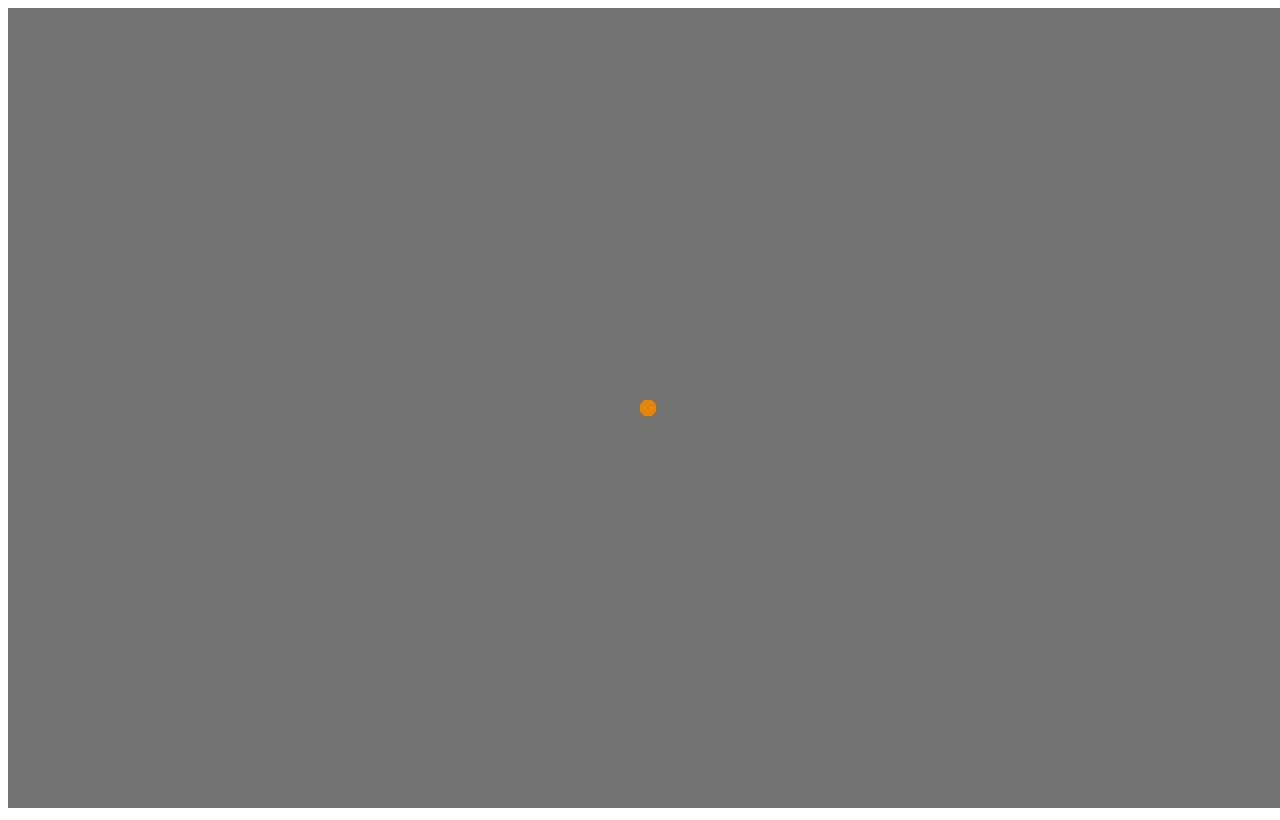
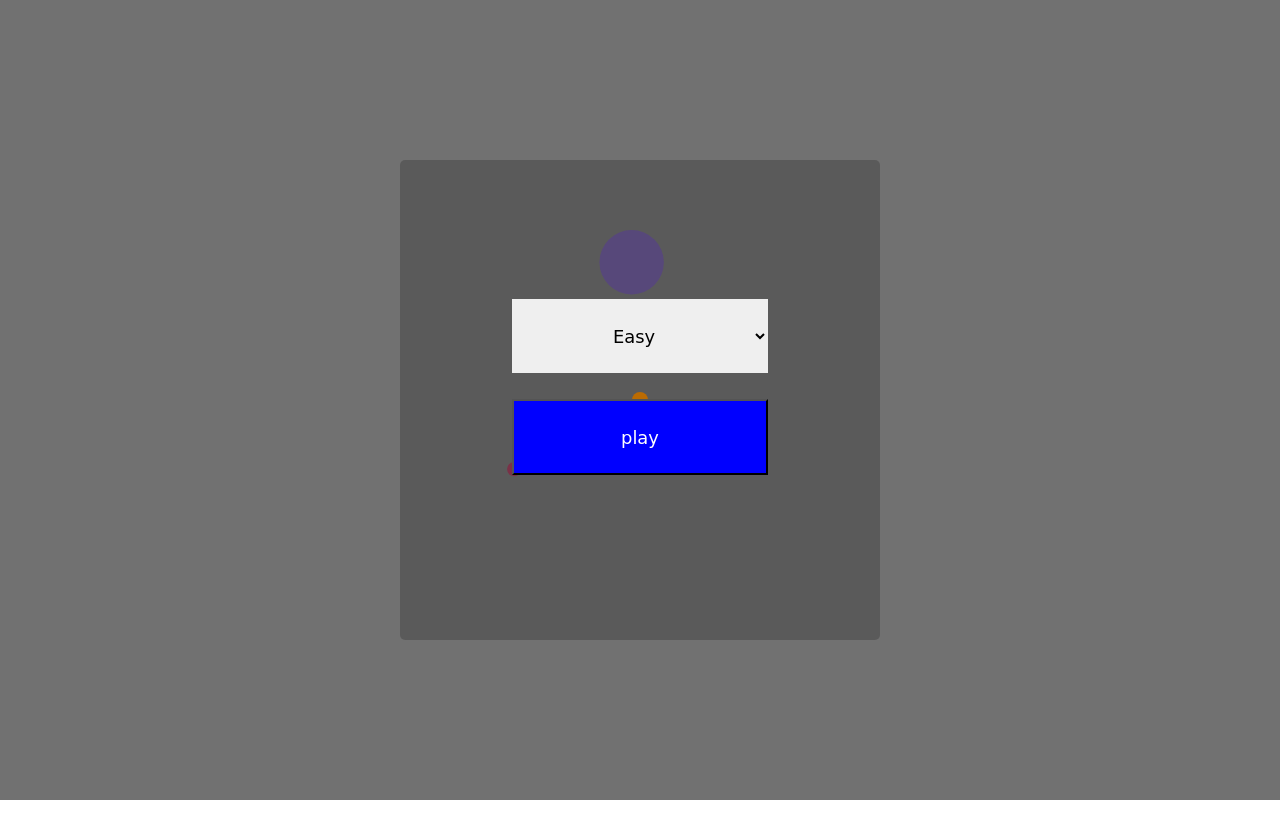
Before and after one commit to Nitishperfectionist/ShootingBallGame, a plain HTML site: page index.html in a window 1280 px wide. Drawn offline with Linux system fonts and the light colour scheme.

Commit message:
completed till all css part except functionality

```diff
--- a/index.css
+++ b/index.css
@@ -1,3 +1,61 @@
 canvas{
     background-color:rgba(0, 0, 0, 0.555);
+    max-width: 100%;
 }
+*{
+    padding: 0;
+    margin: 0;
+}
+.scoreBoard{
+    position: fixed;
+    top: 5%;
+    left: 5%;
+    font: 600 1.3vmax "Franklin Gothic Medium";
+    color: bisque;
+    display: none;
+}
+form{
+    background-color: rgba(0, 0, 0, 0.199);
+    height: 60vh;
+    width: 60vh;
+    position: absolute;
+    transform: translateX(-50%) translateY(-50%);
+    top: 50%;
+    left: 50%;
+    display: flex;
+    flex-direction: column;
+    border-radius: 5px;
+    justify-content: center;
+    align-items: center;
+}
+form > select,
+form select option{
+    padding: 2vmax;
+    width:20vw;
+    text-align: center;
+    font-size: 1.4vmax;
+    font-family: cursive;
+    outline: none;
+    transition: all 0.5s;
+    border: none;
+
+}
+form > input{
+    margin: 2vmax;
+    padding: 2vmax;
+    width: 20vw;
+    cursor: pointer;
+    color: white;
+    transition: all 0.5s;
+    background-color:blue;
+    font-size: 1.4vmax;
+    font-family: cursive;
+    outline: none;
+}
+form > select:hover{
+    box-shadow: 0 0 10px white;
+}
+form > input:hover{
+    background-color: rgba(165, 42, 42, 0.918);
+    box-shadow: 0 0 10px white;
+}
--- a/index.html
+++ b/index.html
@@ -7,6 +7,16 @@
     <link rel="stylesheet" href="index.css"/>
 </head>
 <body>
+    <div class="scoreBoard">score:0</div>
+    <form action="" method="get">
+        <select name="" id="difficulty">
+            <option value="easy">Easy</option>
+            <option value="medium">Medium</option>
+            <option value="high">High</option>
+            <option value="insane">Insane</option>
+        </select>
+        <input type="submit" value="play"/>
+    </form>
     <div class="mygame"></div>
 </body>
 <script src="./index.js"></script>
--- a/index.js
+++ b/index.js
@@ -27,11 +27,12 @@ class Player{
 }
 //weapon
 class Weapon{
-    constructor(x,y,radius,color){
+    constructor(x,y,radius,color,velocity){
        this.x=x;
        this.y=y;
        this.radius=radius;
        this.color=color;
+       this.velocity=velocity;
 
     }
     draw(){
@@ -40,6 +41,34 @@ class Weapon{
        context.fillStyle=this.color;
 
        context.fill();
+    }
+    update(){
+        this.draw();
+        this.x+=this.velocity.x;
+        this.y+=this.velocity.y;
+    }
+}
+//enemy
+class Enemy{
+    constructor(x,y,radius,color,velocity){
+       this.x=x;
+       this.y=y;
+       this.radius=radius;
+       this.color=color;
+       this.velocity=velocity;
+
+    }
+    draw(){
+       context.beginPath();
+       context.arc(this.x, this.y, this.radius, Math.PI / 180 * 0, Math.PI / 180 * 360, false);
+       context.fillStyle=this.color;
+
+       context.fill();
+    }
+    update(){
+        this.draw();
+        this.x+=this.velocity.x;
+        this.y+=this.velocity.y;
     }
 }
 //player
@@ -50,23 +79,67 @@ const newPlayer=new Player(
     `rgb(${Math.random()*250},${Math.random()*250},${Math.random()*250})`
 );
 const weapon=[]
+const enemies=[]
+
+const spawnEnemy=()=>{
+    const enemySize=Math.random()*(40-5)+5;
+    const enemyColor= `rgb(${Math.random()*250},${Math.random()*250},${Math.random()*250})`
+    let random;
+    if(Math.random()<0.5){
+     random={
+        x:Math.random()<0.5 ? canvas.width + enemySize : 0-enemySize,
+        y:Math.random()*canvas.height,
+     }
+    }else{
+        random={
+            x:Math.random() * canvas.width,
+            y:Math.random()<0.5 ? canvas.height + enemySize : 0-enemySize,
+
+         }
+    }
+    const angle=Math.atan2(
+        canvas.height / 2 - random.y,
+        canvas.width / 2 - random.x
+    )
+    const velocity={
+        x:Math.cos(angle)*5,
+        y:Math.sin(angle)*5,
+
+    }
+    enemies.push(new Enemy(random.x,random.y,enemySize,enemyColor,velocity))
+}
 function Animation(){
     requestAnimationFrame(Animation);
+    context.clearRect(0, 0, canvas.width, canvas.height);
+
 
 newPlayer.draw();
 
 weapon.forEach((el)=>{
-    el.draw();
+    el.update();
+})
+enemies.forEach((el)=>{
+    el.update();
 })
 }
+setInterval(spawnEnemy,1000)
+
 canvas.addEventListener("click",(ele)=>{
+    const angle=Math.atan2(
+        ele.clientY - canvas.height / 2,
+        ele.clientX - canvas.width / 2,
+    )
+    const velocity={
+        x:Math.cos(angle)*5,
+        y:Math.sin(angle)*5,
+
+    }
     weapon.push(new Weapon(
-        ele.clientX,
-        ele.clientY,
+        canvas.width/2,
+        canvas.height/2,
         8,
-        `rgb(${Math.random()*250},${Math.random()*250},${Math.random()*250})`
+        "white",
+        velocity
     ));
 })
 Animation();
-
-//bullet
```
